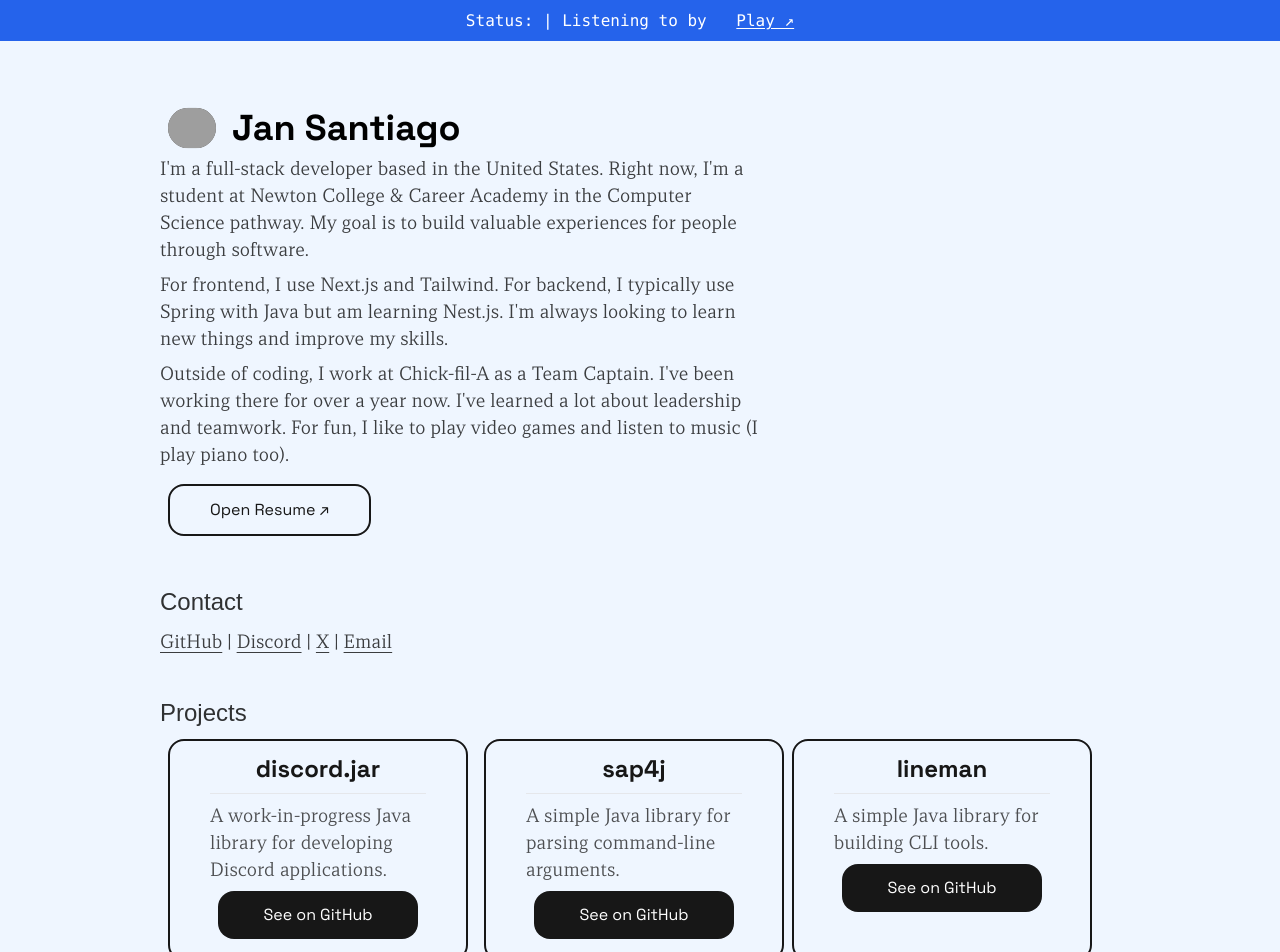
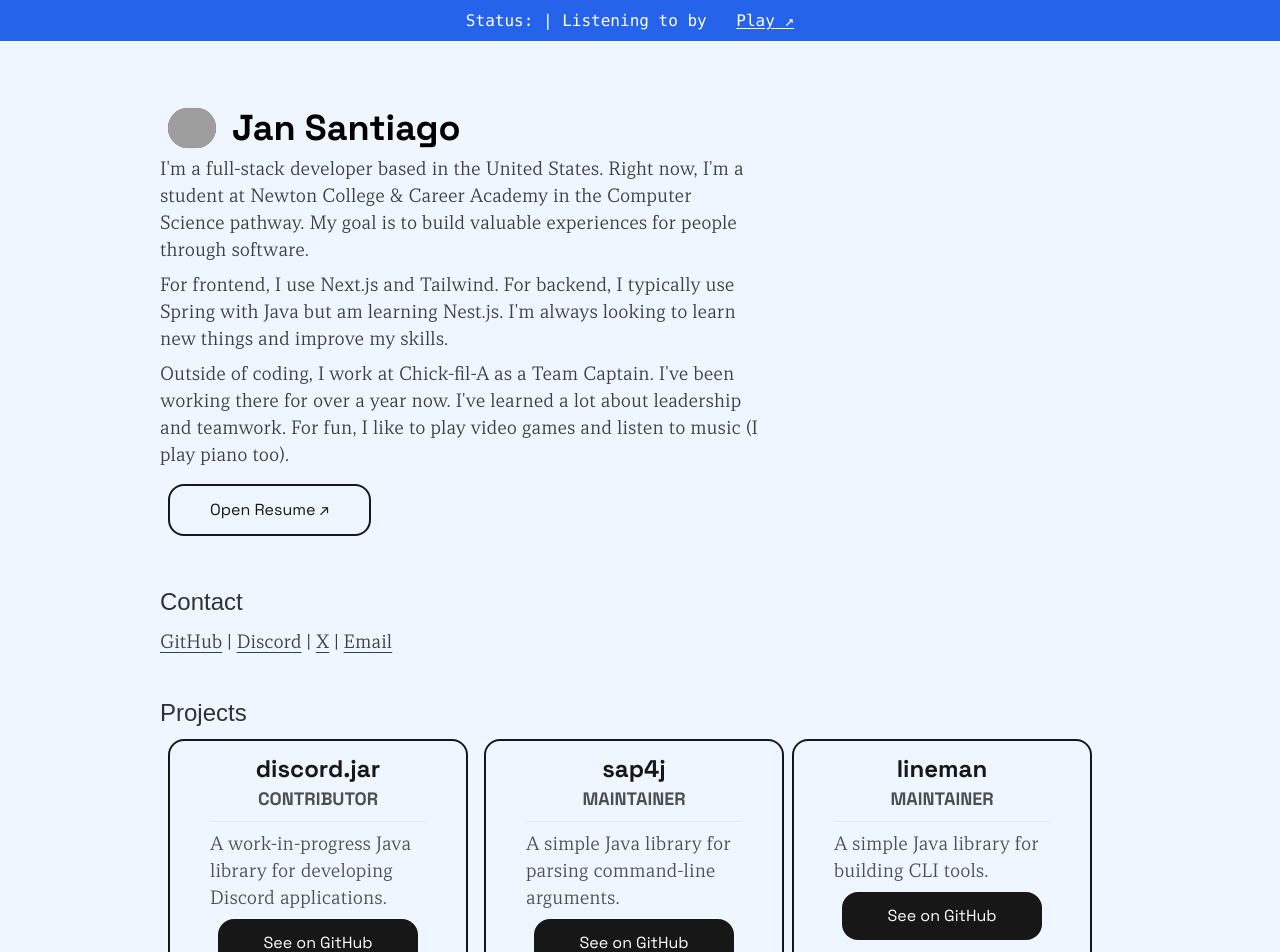
Before and after one commit to blueysh/www, a Next.js app: page / in a window 1280 px wide. Shown: the top 952 px of the page. Built offline with nearby package versions, Linux system fonts and the light colour scheme; no server answers; grey boxes are pictures that could not be loaded; a web font is replaced by a local one.

Commit message:
update: carousel and repo roles

```diff
--- a/src/components/card.tsx
+++ b/src/components/card.tsx
@@ -1,6 +1,6 @@
 export default function Card({ children }: { children: React.ReactNode }) {
   return (
-    <div className="m-2 min-w-[200px] max-w-[300px] rounded-2xl border-2 border-neutral-900 px-10 py-3 text-neutral-900">
+    <div className="m-2 min-w-[300px] max-w-[300px] min-h-[250px] max-h-[250px] rounded-2xl border-2 border-neutral-900 px-10 py-3 text-neutral-900">
       {children}
     </div>
   );
--- a/src/pages/index.tsx
+++ b/src/pages/index.tsx
@@ -76,11 +76,14 @@ export default function Home() {
       </section>
       <section className="p-5">
         <h3>Projects</h3>
-        <div className="flex flex-row space-x-2">
+        <div className="flex flex-row space-x-2 overflow-x-scroll">
           <Card>
             <h5 className="text-center text-2xl">discord.jar</h5>
+            <h5 className="text-center uppercase opacity-75 text-lg">
+              Contributor
+            </h5>
             <hr className="my-2" />
-            <p>
+            <p className="my-auto">
               A work-in-progress Java library for developing Discord
               applications.
             </p>
@@ -94,8 +97,13 @@ export default function Home() {
           </Card>
           <Card>
             <h5 className="text-center text-2xl">sap4j</h5>
+            <h5 className="text-center uppercase opacity-75 text-lg">
+              Maintainer
+            </h5>
             <hr className="my-2" />
-            <p>A simple Java library for parsing command-line arguments.</p>
+            <p className="my-auto">
+              A simple Java library for parsing command-line arguments.
+            </p>
             <PrimaryButton
               onClick={() =>
                 (location.href = "https://github.com/blueysh/sap4j")
@@ -106,11 +114,16 @@ export default function Home() {
           </Card>
           <Card>
             <h5 className="text-center text-2xl">lineman</h5>
+            <h5 className="text-center uppercase opacity-75 text-lg">
+              Maintainer
+            </h5>
             <hr className="my-2" />
-            <p>A simple Java library for building CLI tools.</p>
+            <p className="my-auto">
+              A simple Java library for building CLI tools.
+            </p>
             <PrimaryButton
               onClick={() =>
-                (location.href = "https://github.com/blueysh/linemans")
+                (location.href = "https://github.com/blueysh/lineman")
               }
             >
               See on GitHub
```
